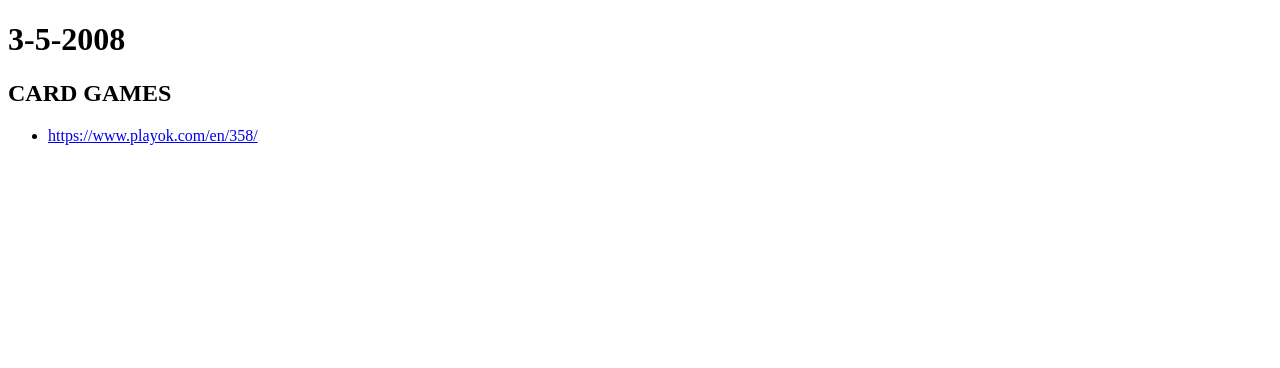
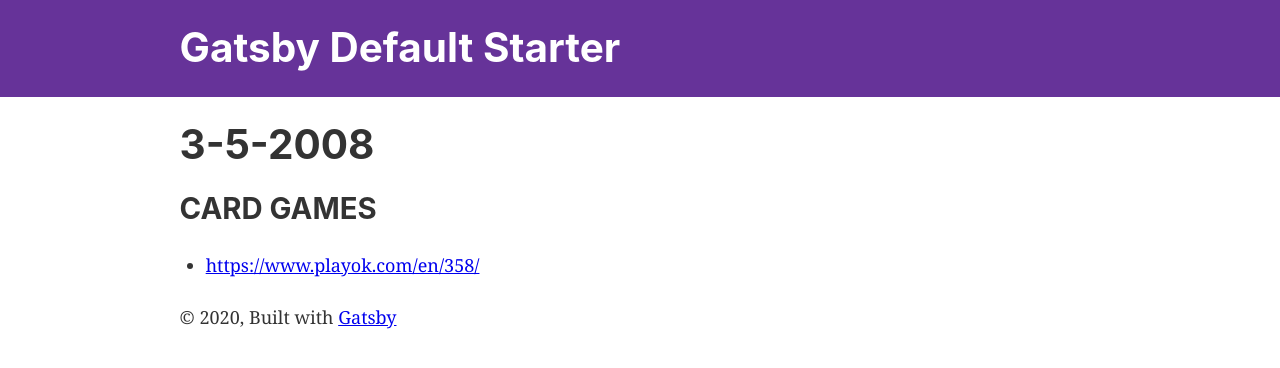
Before and after one commit to tuckerrc/quarentine-games, a Gatsby site: page /game/3-5-2008 in a window 1280 px wide. Built offline with nearby package versions, Linux system fonts and the light colour scheme; Gatsby itself is replaced by a stand-in of ours.

Commit message:
Add base layout to game detail page

```diff
--- a/src/templates/game-graphql.js
+++ b/src/templates/game-graphql.js
@@ -1,5 +1,6 @@
 import React from "react"
 import { graphql } from "gatsby"
+import Layout from "../components/layout"
 
 export const query = graphql`
   query($slug: String!) {
@@ -26,12 +27,14 @@ const Game = ({ data }) => {
   })
 
   return (
+    <Layout>
       <div>
         <h1>{game.name}</h1>
         <h2>{game.game_category}</h2>
         <p>{game.notes}</p>
         <ul>{urllist}</ul>
       </div>
+    </Layout>
   )
 }
 
```
Lines whose indentation alone changed are shown as unchanged.
